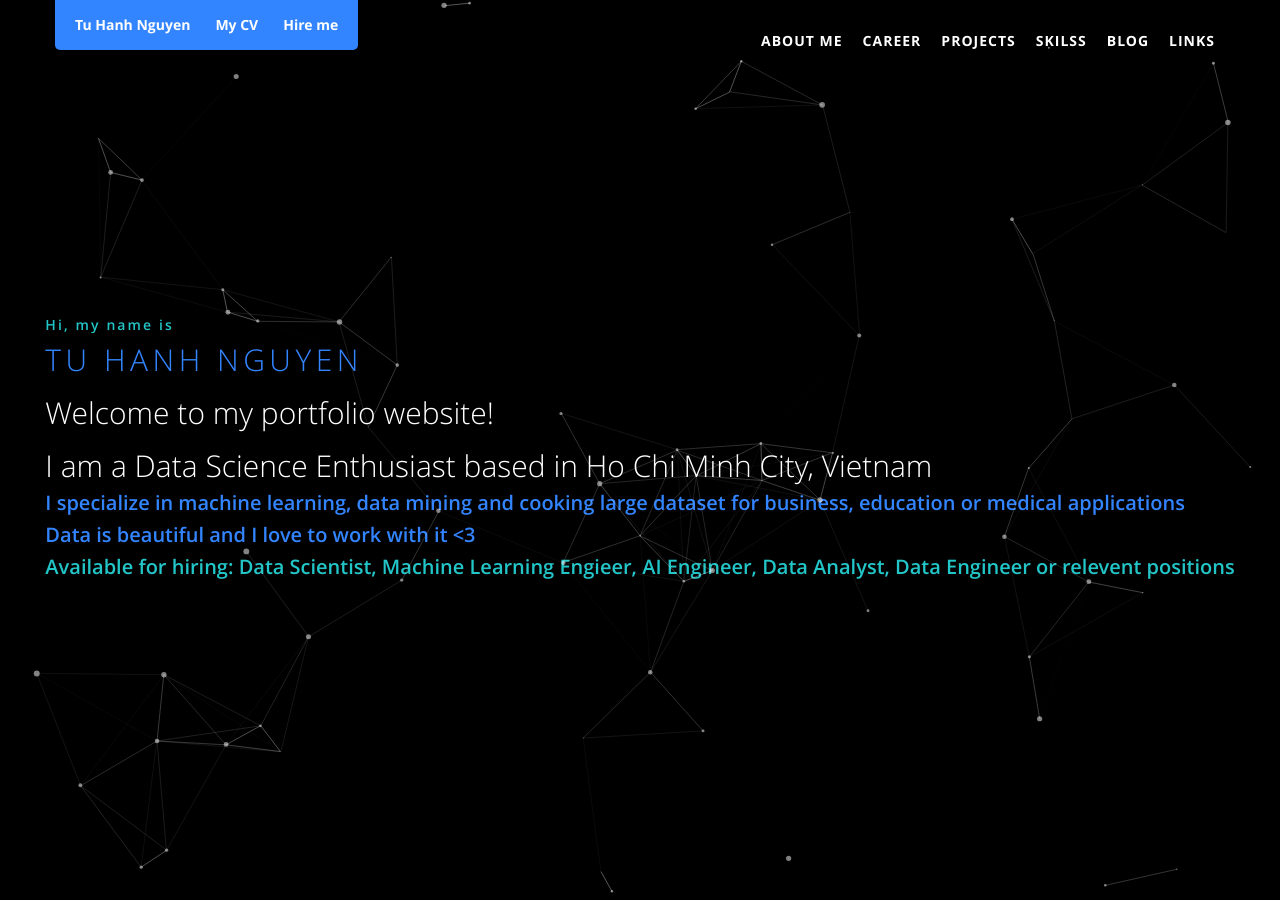
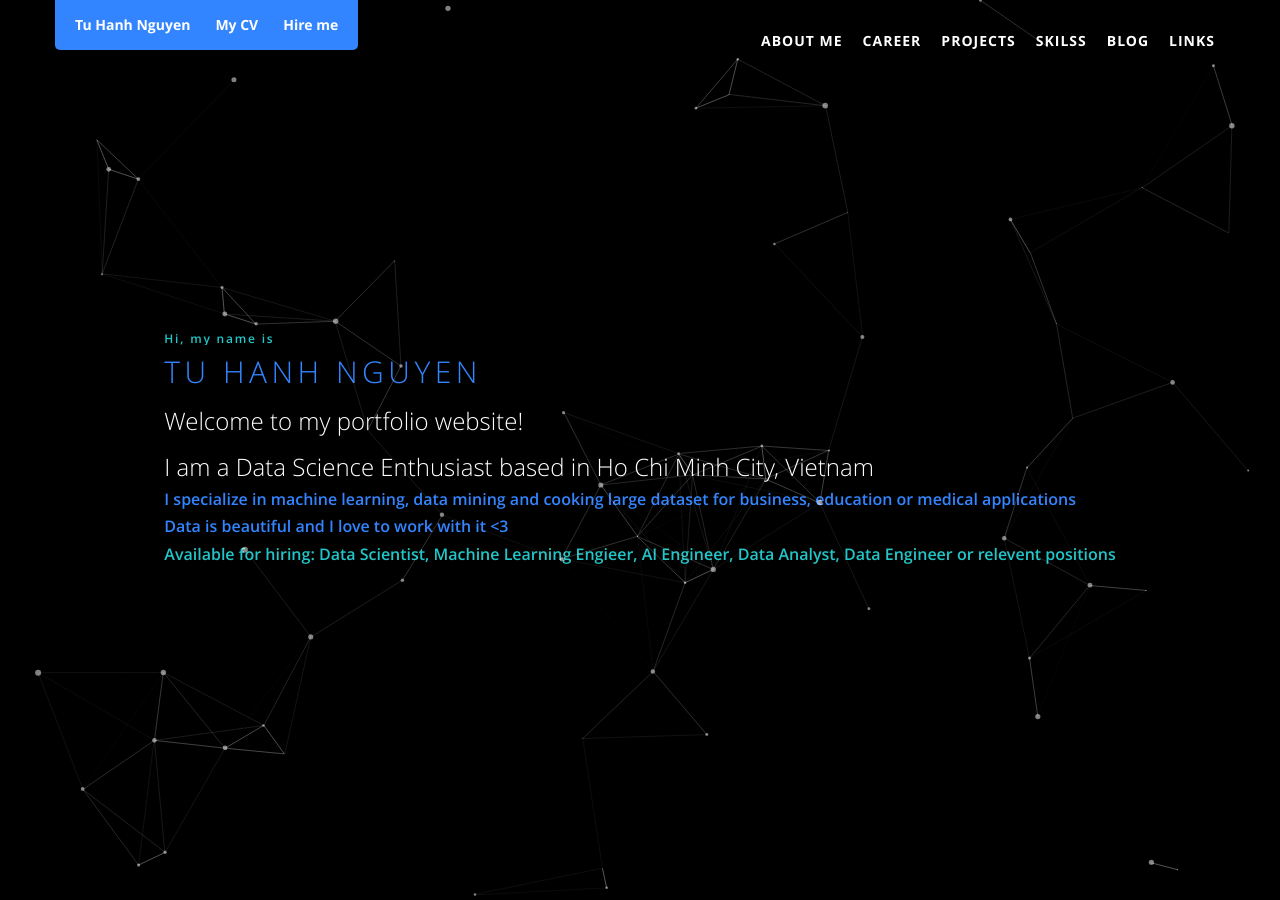
Before and after one commit to TuHanhNguyen2/tuhanhnguyen.github.io, a Jekyll site: the page built from index.html, in a window 1280 px wide and 900 px high. Built offline with Jekyll 4.4.1, drawn with Linux system fonts in a browser that asks for light colours; comment, search, counter and statistics services are not loaded.

Commit message:
first commit

```diff
--- a/_sass/_style.scss
+++ b/_sass/_style.scss
@@ -29,27 +29,27 @@ h1, h2, h3, h4, h5, h6 {
 }
 
 h1 {
-  font-size: 36px;
+  font-size: 30px;
 }
 
 h2 {
-  font-size: 30px;
+  font-size: 24px;
 }
 
 h3 {
-  font-size: 20px;
+  font-size: 16px;
 }
 
 h4 {
-  font-size: 16px;
+  font-size: 14px;
 }
 
 h5 {
-  font-size: 14px;
+  font-size: 12px;
 }
 
 h6 {
-  font-size: 12px;
+  font-size: 10px;
 }
 
 h3, h4, h5 {
```
